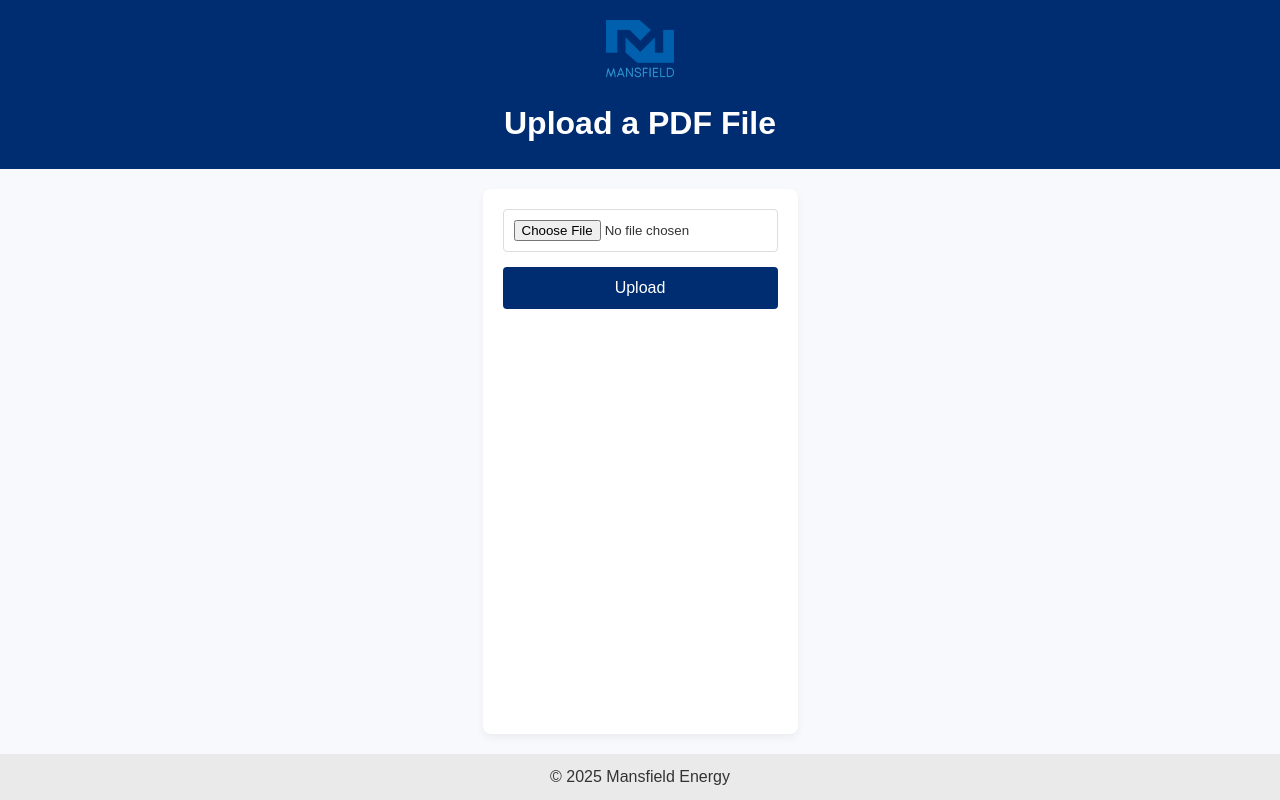
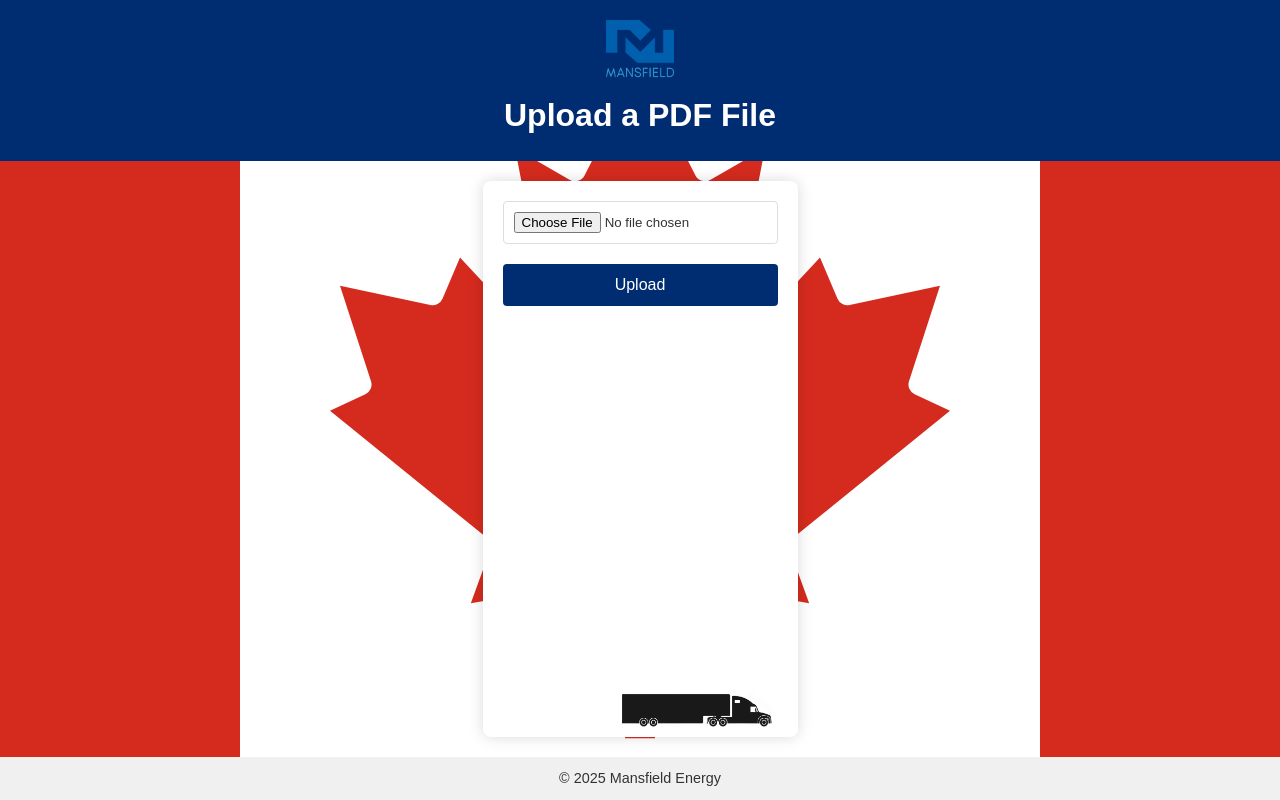
Before and after one commit to Dborga/pod, a Flask app: template templates/upload.html in a window 1280 px wide. Run offline with Flask 3, Linux system fonts and the light colour scheme; the template is opened without the code that fills it, so the values that code supplies are empty.

Commit message:
Update upload.html

```diff
--- a/templates/upload.html
+++ b/templates/upload.html
@@ -1,10 +1,75 @@
 <!doctype html>
 <html lang="en">
+
 <head>
     <meta charset="utf-8">
     <title>Upload PDF</title>
     <link rel="stylesheet" href="{{ url_for('static', filename='css/style.css') }}">
+    <style>
+        body {
+            background: url("{{ url_for('static', filename='images/Canada.svg') }}") no-repeat center center fixed;
+            background-size: cover;
+            margin: 0;
+            padding: 0;
+            font-family: Arial, sans-serif;
+        }
+
+        header {
+            text-align: center;
+            padding: 20px 0;
+        }
+
+        header .logo {
+            max-width: 150px;
+            display: block;
+            margin: 0 auto 10px;
+        }
+
+        main {
+            background-color: #FFFFFF;
+            max-width: 800px;
+            margin: 20px auto;
+            padding: 20px;
+            box-shadow: 0 0 15px rgba(0, 0, 0, 0.15);
+            position: relative;
+            overflow: hidden;
+        }
+
+        .file-input input[type="file"] {
+            display: block;
+            margin: 0 auto 20px;
+        }
+
+        .flashes {
+            list-style: none;
+            padding: 0;
+            text-align: center;
+            color: #B22222;
+        }
+
+        .truck-animation {
+            position: absolute;
+            bottom: 10px;
+            left: -200px;
+            width: 150px;
+            opacity: 0.9;
+            animation: driveTruck 10s linear infinite;
+        }
+
+        @keyframes driveTruck {
+            0% { left: -200px; }
+            100% { left: calc(100%); }
+        }
+
+        footer {
+            text-align: center;
+            padding: 10px;
+            background: #f0f0f0;
+            font-size: 0.9rem;
+        }
+    </style>
 </head>
+
 <body>
     <header>
         <img src="{{ url_for('static', filename='images/logo.png') }}" alt="Logo" class="logo">
@@ -17,6 +82,7 @@
             </div>
             <button type="submit">Upload</button>
         </form>
+
         {% with messages = get_flashed_messages() %}
         {% if messages %}
         <ul class="flashes">
@@ -26,9 +92,13 @@
         </ul>
         {% endif %}
         {% endwith %}
+
+        <!-- Truck Animation -->
+        <img src="{{ url_for('static', filename='images/truck.jpg') }}" alt="Truck" class="truck-animation">
     </main>
     <footer>
         <p>&copy; {{ current_year() if current_year is defined else "2025" }} Mansfield Energy</p>
     </footer>
 </body>
+
 </html>
```
Lines whose indentation alone changed are shown as unchanged.
